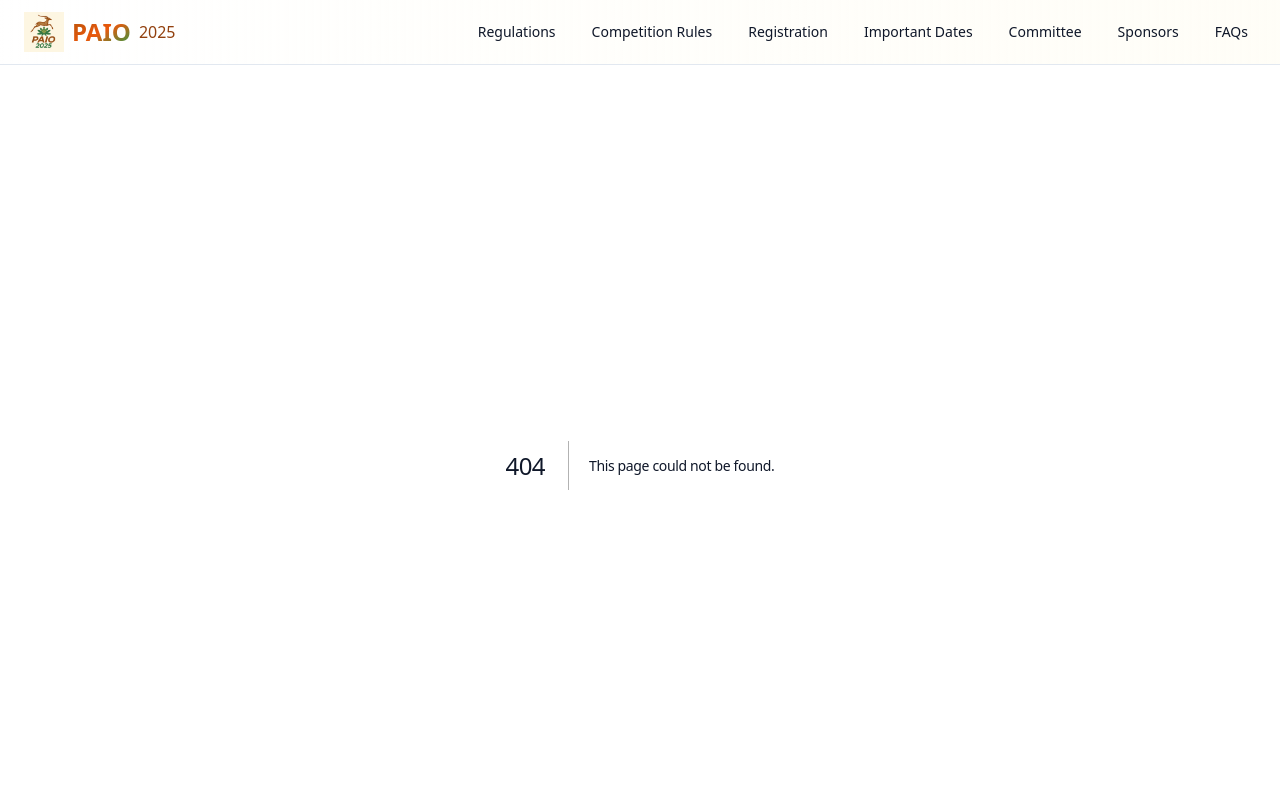
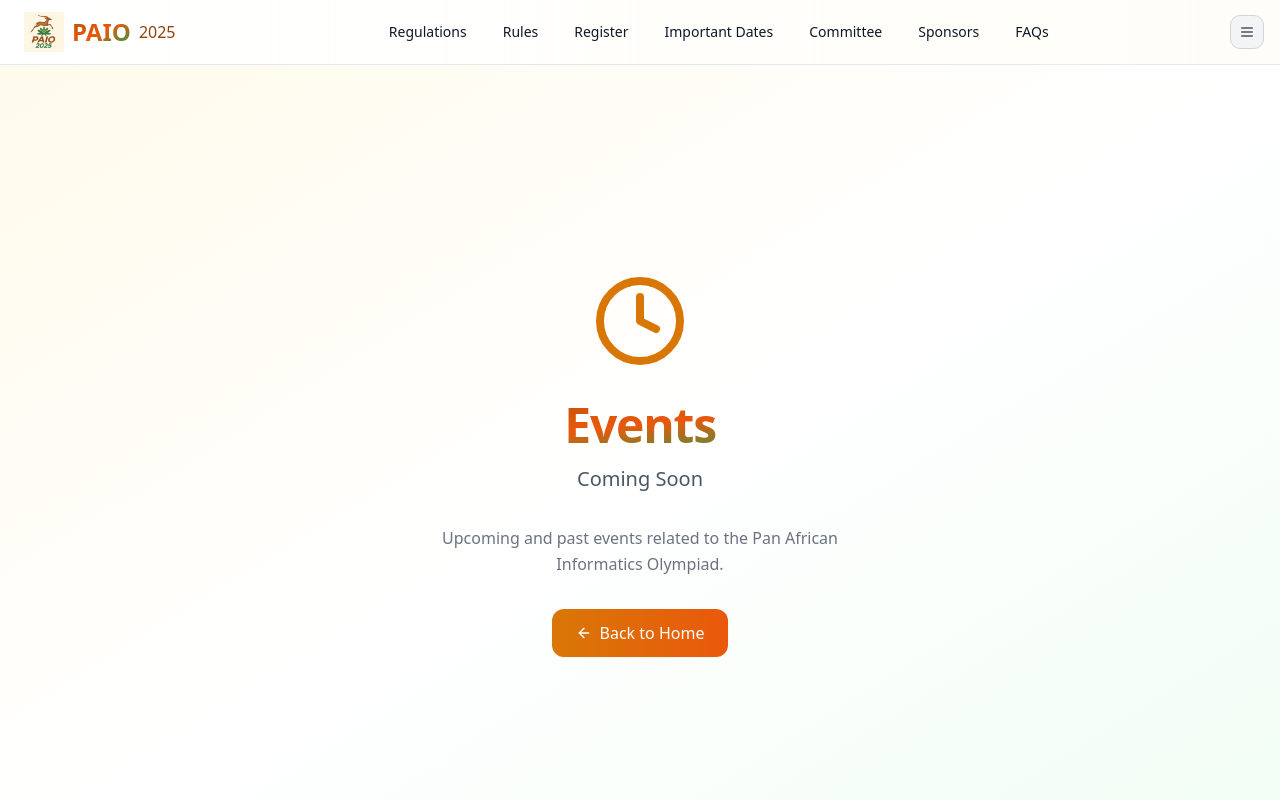
Before and after one commit to panafricanio/paio_new, a Next.js app: page /events in a window 1280 px wide. Before the commit this address had no page. Shown: the top 800 px of the page. Built offline with nearby package versions, Linux system fonts and the light colour scheme.

Commit message:
feat: improving website layout and adding more features

```diff
--- a/data/committeeMembers.ts
+++ b/data/committeeMembers.ts
@@ -61,7 +61,7 @@ export const hostCommittee: CommitteeMember[] = [
     roles: ["Software Engineer, Rwanda Informatics Olympiad Coach"],
   },
   {
-    name: "NIYOKWIZERWA Jean Paul Elisa",
+    name: "Jean Paul Elisa NIYOKWIZERWA",
     image: "https://avatars.githubusercontent.com/u/140616733?v=4",
     roles: ["Software Engineer, Website Creator"],
   },
--- /dev/null
+++ b/src/app/contestants/page.tsx
@@ -0,0 +1,10 @@
+import ComingSoon from "@/components/ComingSoon";
+
+export default function ContestantsPage() {
+  return (
+    <ComingSoon
+      title="Contestants"
+      description="Information about past and current contestants of the Pan African Informatics Olympiad."
+    />
+  );
+}
--- /dev/null
+++ b/src/app/events/page.tsx
@@ -0,0 +1,10 @@
+import ComingSoon from "@/components/ComingSoon";
+
+export default function EventsPage() {
+  return (
+    <ComingSoon
+      title="Events"
+      description="Upcoming and past events related to the Pan African Informatics Olympiad."
+    />
+  );
+}
--- /dev/null
+++ b/src/app/history/page.tsx
@@ -0,0 +1,10 @@
+import ComingSoon from "@/components/ComingSoon";
+
+export default function HistoryPage() {
+  return (
+    <ComingSoon
+      title="History"
+      description="Learn about the history and evolution of the Pan African Informatics Olympiad."
+    />
+  );
+}
--- /dev/null
+++ b/src/app/members/page.tsx
@@ -0,0 +1,10 @@
+import ComingSoon from "@/components/ComingSoon";
+
+export default function MembersPage() {
+  return (
+    <ComingSoon
+      title="Members"
+      description="Countries and regions that have participated in the Pan African Informatics Olympiad."
+    />
+  );
+}
--- /dev/null
+++ b/src/app/news/page.tsx
@@ -0,0 +1,10 @@
+import ComingSoon from "@/components/ComingSoon";
+
+export default function NewsPage() {
+  return (
+    <ComingSoon
+      title="News"
+      description="Latest news and updates about the Pan African Informatics Olympiad."
+    />
+  );
+}
--- /dev/null
+++ b/src/app/resources/page.tsx
@@ -0,0 +1,10 @@
+import ComingSoon from "@/components/ComingSoon";
+
+export default function ResourcesPage() {
+  return (
+    <ComingSoon
+      title="Resources"
+      description="Access programming books, useful links, and learning materials for competitive programming."
+    />
+  );
+}
--- /dev/null
+++ b/src/components/ComingSoon.tsx
@@ -0,0 +1,78 @@
+"use client";
+
+import React from "react";
+import { motion } from "framer-motion";
+import { Clock, ArrowLeft } from "lucide-react";
+import Link from "next/link";
+
+interface ComingSoonProps {
+  title: string;
+  description?: string;
+}
+
+const ComingSoon: React.FC<ComingSoonProps> = ({ title, description }) => {
+  return (
+    <div className="min-h-screen bg-gradient-to-br from-amber-50 via-white to-green-50 flex items-center justify-center px-4">
+      <motion.div
+        initial={{ opacity: 0, y: 20 }}
+        animate={{ opacity: 1, y: 0 }}
+        transition={{ duration: 0.6 }}
+        className="text-center max-w-2xl mx-auto"
+      >
+        <motion.div
+          initial={{ scale: 0 }}
+          animate={{ scale: 1 }}
+          transition={{ delay: 0.2, type: "spring", stiffness: 200 }}
+          className="mb-8"
+        >
+          <Clock className="w-24 h-24 mx-auto text-amber-600 mb-4" />
+        </motion.div>
+
+        <motion.h1
+          initial={{ opacity: 0 }}
+          animate={{ opacity: 1 }}
+          transition={{ delay: 0.4 }}
+          className="text-4xl md:text-5xl font-bold bg-gradient-to-br from-amber-700 via-orange-600 to-green-600 bg-clip-text text-transparent mb-4"
+        >
+          {title}
+        </motion.h1>
+
+        <motion.p
+          initial={{ opacity: 0 }}
+          animate={{ opacity: 1 }}
+          transition={{ delay: 0.6 }}
+          className="text-xl text-gray-600 mb-8"
+        >
+          Coming Soon
+        </motion.p>
+
+        {description && (
+          <motion.p
+            initial={{ opacity: 0 }}
+            animate={{ opacity: 1 }}
+            transition={{ delay: 0.8 }}
+            className="text-gray-500 mb-8 max-w-md mx-auto"
+          >
+            {description}
+          </motion.p>
+        )}
+
+        <motion.div
+          initial={{ opacity: 0 }}
+          animate={{ opacity: 1 }}
+          transition={{ delay: 1 }}
+        >
+          <Link
+            href="/"
+            className="inline-flex items-center px-6 py-3 bg-gradient-to-r from-amber-600 to-orange-600 hover:from-amber-700 hover:to-orange-700 text-white font-medium rounded-lg transition-all shadow-sm"
+          >
+            <ArrowLeft className="mr-2 h-4 w-4" />
+            Back to Home
+          </Link>
+        </motion.div>
+      </motion.div>
+    </div>
+  );
+};
+
+export default ComingSoon;
--- a/src/components/Navbar.tsx
+++ b/src/components/Navbar.tsx
@@ -10,16 +10,14 @@ import {
   NavigationMenuList,
   navigationMenuTriggerStyle,
 } from "@/components/ui/navigation-menu";
-import { Menu, X } from "lucide-react";
+import { Menu, X, ChevronDown } from "lucide-react";
 
-// Define which items should be moved to footer - removed Home as logo serves this purpose
 const navItems = [
-  // Home removed as logo will serve this purpose
   { path: "/regulations", label: "Regulations", priority: "high" },
-  { path: "/competition-rules", label: "Competition Rules", priority: "high" },
+  { path: "/competition-rules", label: "Rules", priority: "high" },
   {
     path: "https://docs.google.com/forms/d/e/1FAIpQLSe6S7qJlBiPr_HlunCuNPiXoGJsYfaV8oOkEhoFouxFTJ_arg/viewform",
-    label: "Registration",
+    label: "Register",
     external: true,
     priority: "high",
   },
@@ -28,14 +26,23 @@ const navItems = [
   { path: "/sponsors", label: "Sponsors", priority: "high" },
   { path: "/faqs", label: "FAQs", priority: "high" },
   { path: "/contact", label: "Contact", priority: "medium" },
-  { path: "/media", label: "Media", priority: "low" },
+  { path: "/history", label: "History", priority: "medium" },
+  { path: "/archive", label: "Archive", priority: "medium" },
+  { path: "/contestants", label: "Contestants", priority: "low" },
+  { path: "/resources", label: "Resources", priority: "low" },
+  { path: "/news", label: "News", priority: "low" },
+  { path: "/members", label: "Members", priority: "low" },
+  { path: "/events", label: "Events", priority: "low" },
 ];
 
 // Filter items for primary navigation (high priority only)
 const primaryNavItems = navItems.filter((item) => item.priority === "high");
+const othersNavItems = navItems.filter((item) => item.priority === "medium" || item.priority === "low");
 
 const Navbar = () => {
   const [mobileMenuOpen, setMobileMenuOpen] = useState(false);
+  const [othersDropdownOpen, setOthersDropdownOpen] = useState(false);
+  const [othersCollapsedMobile, setOthersCollapsedMobile] = useState(true);
   const [scrolled, setScrolled] = useState(false);
 
   // Handle scroll effect
@@ -51,6 +58,19 @@ const Navbar = () => {
     return () => window.removeEventListener("scroll", handleScroll);
   }, [scrolled]);
 
+  // Handle click outside dropdown
+  useEffect(() => {
+    const handleClickOutside = (event: MouseEvent) => {
+      const target = event.target as Element;
+      if (!target.closest('.others-dropdown')) {
+        setOthersDropdownOpen(false);
+      }
+    };
+
+    document.addEventListener('mousedown', handleClickOutside);
+    return () => document.removeEventListener('mousedown', handleClickOutside);
+  }, []);
+
   return (
     <motion.header
       initial={{ opacity: 0, y: -10 }}
@@ -64,10 +84,7 @@ const Navbar = () => {
     >
       <div className="container mx-auto px-4 py-3 flex items-center justify-between">
         {/* Logo */}
-        <Link
-          href="/"
-          className="flex items-center space-x-2 font-semibold"
-        >
+        <Link href="/" className="flex items-center space-x-2 font-semibold">
           <span className="sr-only">Pan African Informatics Olympiad</span>
           <motion.div
             whileHover={{ scale: 1.05 }}
@@ -90,7 +107,8 @@ const Navbar = () => {
         </Link>
 
         {/* Desktop Navigation */}
-        <nav className="hidden md:block">
+        <div className="hidden md:flex items-center justify-between flex-1 ml-8">
+          <nav className="flex-1 flex justify-center">
             <NavigationMenu>
               <NavigationMenuList className="space-x-1">
                 {primaryNavItems.map((item) => (
@@ -122,6 +140,40 @@ const Navbar = () => {
             </NavigationMenu>
           </nav>
 
+          {/* Menu Icon Dropdown */}
+          <div className="relative others-dropdown">
+            <motion.button
+              whileHover={{ scale: 1.05 }}
+              whileTap={{ scale: 0.95 }}
+              onClick={() => setOthersDropdownOpen(!othersDropdownOpen)}
+              className="flex items-center justify-center p-2 bg-gray-100 hover:bg-gray-200 rounded-md border border-gray-300 transition-all"
+              aria-label="More options"
+            >
+              <Menu className="h-4 w-4 text-gray-600" />
+            </motion.button>
+
+            {othersDropdownOpen && (
+              <motion.div
+                initial={{ opacity: 0, y: -10 }}
+                animate={{ opacity: 1, y: 0 }}
+                exit={{ opacity: 0, y: -10 }}
+                className="absolute right-0 mt-2 w-48 bg-white rounded-md shadow-lg border border-gray-100 py-1 z-50"
+              >
+                {othersNavItems.map((item) => (
+                  <Link
+                    key={item.path}
+                    href={item.path}
+                    className="block px-4 py-2 text-sm text-gray-700 hover:bg-gradient-to-r hover:from-amber-500/5 hover:to-green-500/10 hover:text-amber-700 transition-all"
+                    onClick={() => setOthersDropdownOpen(false)}
+                  >
+                    {item.label}
+                  </Link>
+                ))}
+              </motion.div>
+            )}
+          </div>
+        </div>
+
         {/* Mobile Menu Button */}
         <motion.button
           whileTap={{ scale: 0.95 }}
@@ -148,10 +200,10 @@ const Navbar = () => {
         >
           <div className="container mx-auto py-3 px-4">
             <ul className="space-y-3">
-              {navItems.map((item) => (
+              {primaryNavItems.map((item) => (
                 <motion.li
                   key={item.path}
-                  className="py-2 border-b border-gray-100 last:border-0"
+                  className="py-2 border-b border-gray-100"
                   whileTap={{ scale: 0.98 }}
                 >
                   {item.external ? (
@@ -176,6 +228,35 @@ const Navbar = () => {
                   )}
                 </motion.li>
               ))}
+
+              {/* Others Section in Mobile */}
+              <motion.li className="py-2 border-b border-gray-100">
+                <button
+                  onClick={() => setOthersCollapsedMobile(!othersCollapsedMobile)}
+                  className="text-gray-800 hover:text-amber-700 font-medium flex items-center justify-between w-full"
+                >
+                  <span>Others</span>
+                  <ChevronDown className={`h-4 w-4 transition-transform ${othersCollapsedMobile ? '' : 'rotate-180'}`} />
+                </button>
+                {!othersCollapsedMobile && (
+                  <motion.div
+                    initial={{ opacity: 0, height: 0 }}
+                    animate={{ opacity: 1, height: "auto" }}
+                    className="mt-2 ml-4 space-y-2"
+                  >
+                    {othersNavItems.map((item) => (
+                      <Link
+                        key={item.path}
+                        href={item.path}
+                        className="block py-1 text-sm text-gray-600 hover:text-amber-700"
+                        onClick={() => setMobileMenuOpen(false)}
+                      >
+                        {item.label}
+                      </Link>
+                    ))}
+                  </motion.div>
+                )}
+              </motion.li>
             </ul>
           </div>
         </motion.div>
```
Lines whose indentation alone changed are shown as unchanged.
